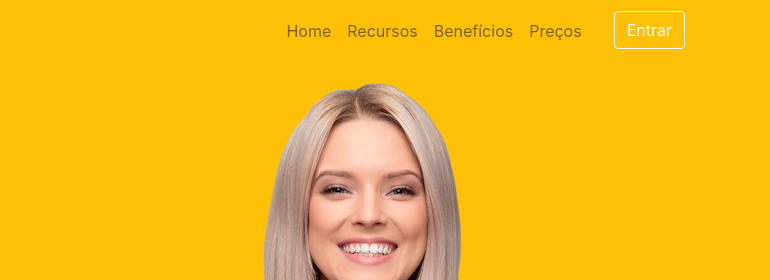
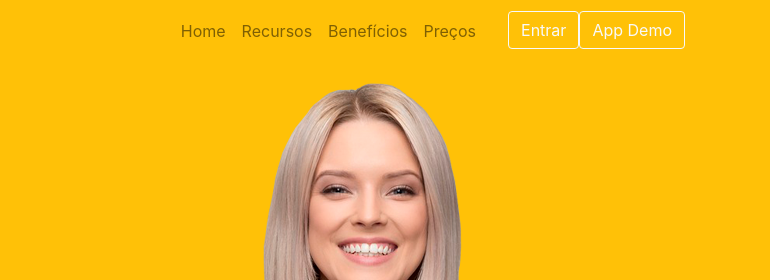
Before and after one commit to Wollaz/projeto_finans, a plain HTML site: page index.html in a window 1280 px wide. Shown: the top 280 px of the page, 510-1280 px from the left. Drawn offline with nearby package versions, Linux system fonts and the light colour scheme.

Commit message:
Update index.html
Now app demo is online and ready to be used.

```diff
--- a/index.html
+++ b/index.html
@@ -43,6 +43,9 @@
               </li>
               <li class="nav-item">
                 <a  href="#" class="btn btn-outline-light">Entrar</a>
+              </li>
+              <li class"nav-item">
+                <a  href="https://wollaz.github.io/projeto_app_orcamento_pessoal" class="btn btn-outline-light">App Demo</a>
               </li>
             </ul>
           </div>
```
